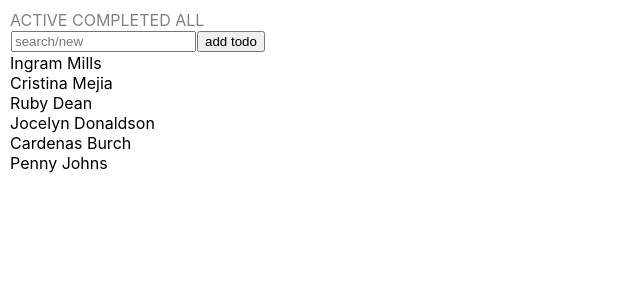
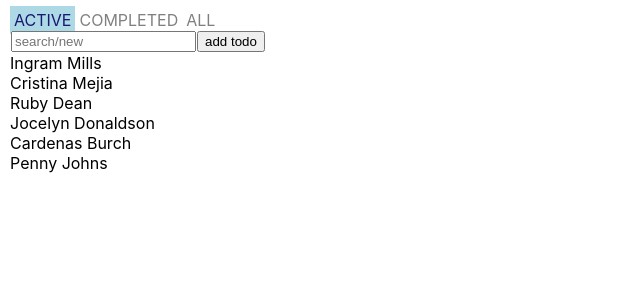
Before and after one commit to dadakhanov/todolist, a React (Create React App) app: page / in a window 1280 px wide. Shown: the top 300 px of the page, without its empty margins (0-640 px from the left). Built offline with nearby package versions, Linux system fonts and the light colour scheme.

Commit message:
navlink active on first load

```diff
--- a/src/components/NavbarFilters.css
+++ b/src/components/NavbarFilters.css
@@ -1,6 +1,10 @@
 .NavbarFilters_LinkHolder a{
     text-decoration: none;
     color:gray;
+}
+
+.NavbarFilters_LinkHolder a{
+    padding: 4px;
 }
 
 .NavbarFilters_LinkHolder a.active{
--- a/src/components/NavbarFilters.jsx
+++ b/src/components/NavbarFilters.jsx
@@ -4,8 +4,8 @@ import './NavbarFilters.css'
 
 export const NavbarFilters = () => {
     return <div className="NavbarFilters_LinkHolder">
-        <NavLink to="/active" activeClassName='active'>ACTIVE </NavLink>
-        <NavLink to="/completed" >COMPLETED </NavLink>
+        <NavLink to="/active" isActive={(m,l)=>l.pathname==="/" || m}>ACTIVE</NavLink>
+        <NavLink to="/completed" >COMPLETED</NavLink>
         <NavLink to="/all" >ALL</NavLink>
     </div>
 
```
